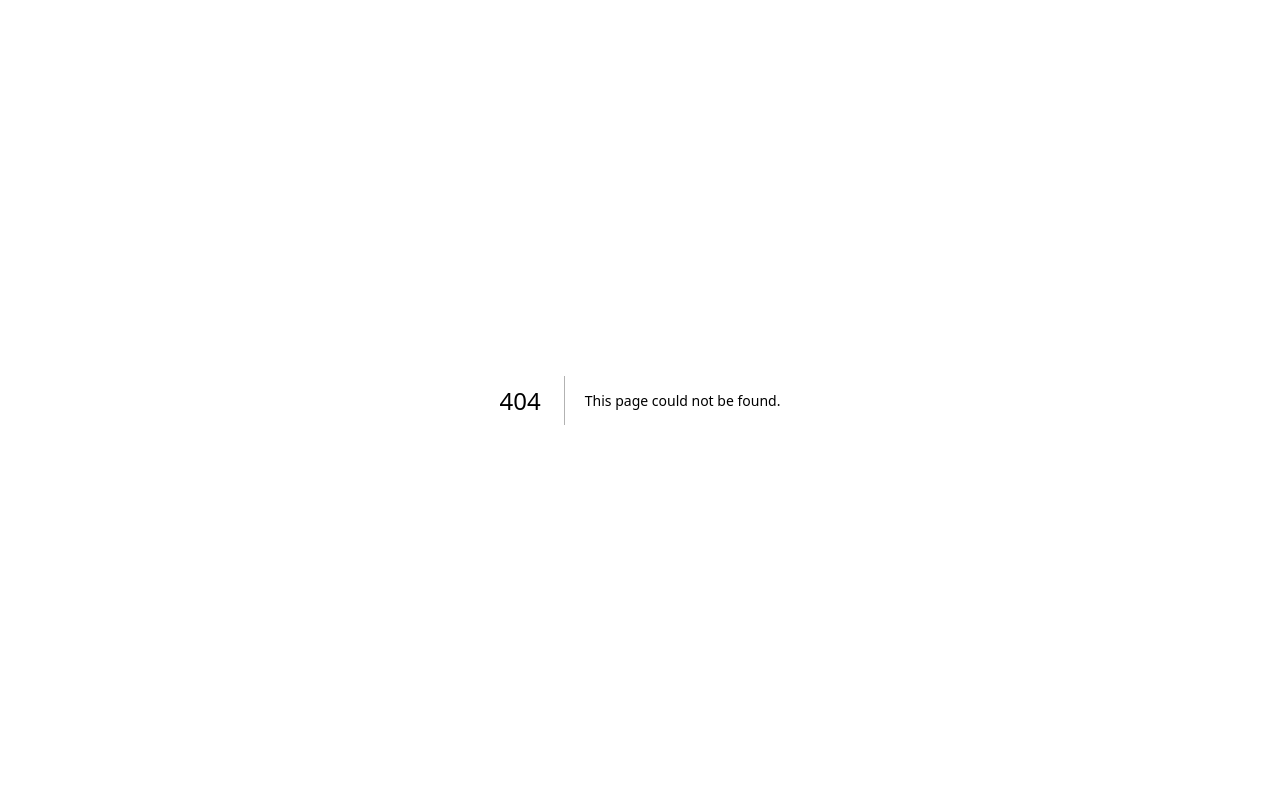
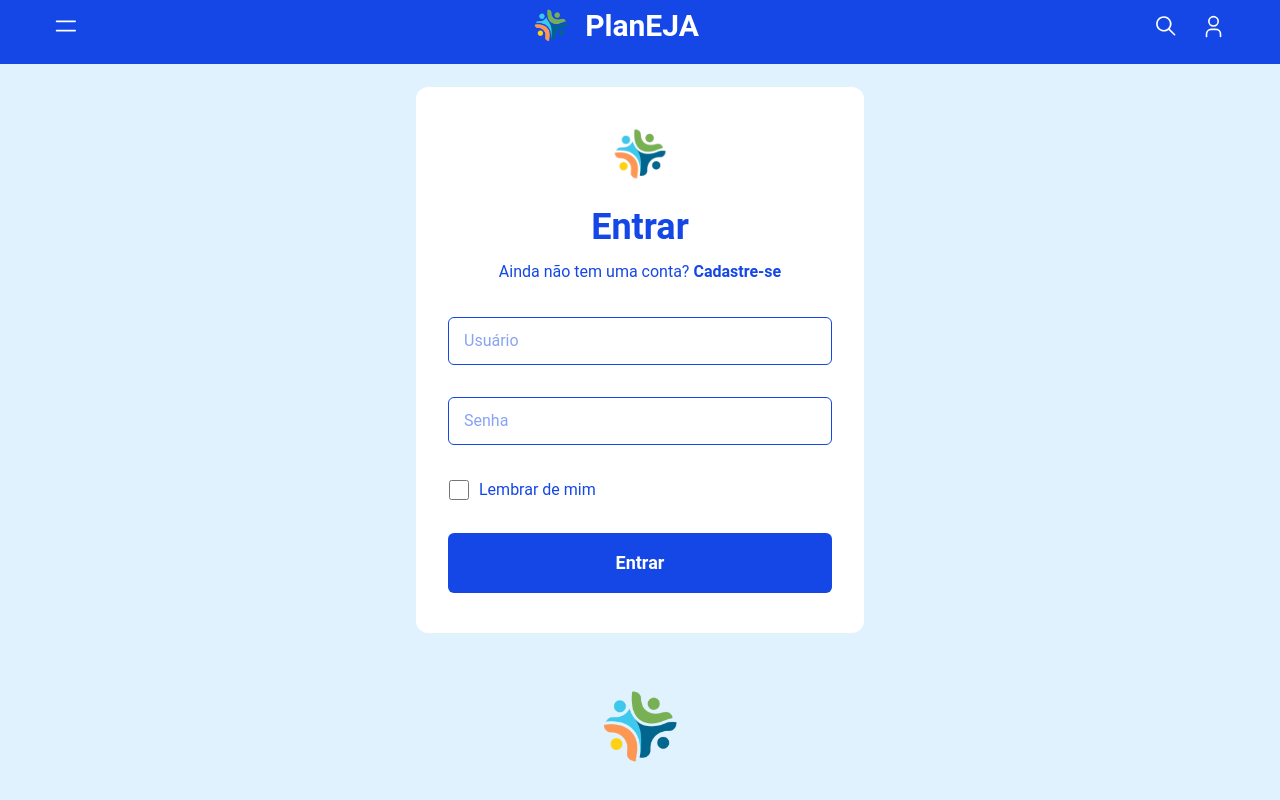
Before and after one commit to marinhotg/planeja, a Next.js app in the folder frontend/: page /login in a window 1280 px wide. Before the commit this address had no page. Built offline with nearby package versions, Linux system fonts and the light colour scheme.

Commit message:
add login page

```diff
--- /dev/null
+++ b/frontend/src/app/components/layout/Footer.tsx
@@ -0,0 +1,9 @@
+import Image from "next/image";
+
+export default function Footer() {
+  return (
+    <footer className="w-full py-8 bg-sky-100 flex justify-center items-center">
+      <Image src="/logo.png" alt="PlanEJA logo" width={80} height={29} />
+    </footer>
+  );
+}
--- a/frontend/src/app/components/layout/Header.tsx
+++ b/frontend/src/app/components/layout/Header.tsx
@@ -7,13 +7,16 @@ export default function Header() {
         <div className="flex justify-between items-center h-full">
           <Image src="/menu-icon.svg" alt="Menu" width={28} height={28} />
 
-          <div className="text-center text-white text-3xl font-bold font-inter">
+          <div className="flex items-center gap-4 text-center text-white text-3xl font-bold font-inter">
+            <Image src="/logo.png" alt="PlanEJA logo" width={36} height={36} />
             PlanEJA
           </div>
 
           <div className="flex gap-5">
             <Image src="/search-icon.svg" alt="Search" width={28} height={28} />
-            <Image src="/user-icon.svg" alt="User" width={28} height={28} />
+            <button>
+              <Image src="/user-icon.svg" alt="User" width={28} height={28} />
+            </button>
           </div>
         </div>
       </div>
--- a/frontend/src/app/components/ui/Button.tsx
+++ b/frontend/src/app/components/ui/Button.tsx
@@ -1,25 +1,16 @@
-interface ButtonProps {
+import React from 'react';
+
+interface ButtonProps extends React.ButtonHTMLAttributes<HTMLButtonElement> {
   children: React.ReactNode;
-  onClick?: () => void;
-  className?: string;
-  disabled?: boolean;
 }
 
-export default function Button({
-  children,
-  onClick,
-  className = "",
-  disabled = false,
-}: ButtonProps) {
+export default function Button({ children, className, ...props }: ButtonProps) {
   return (
     <button
-      onClick={onClick}
-      disabled={disabled}
-      className={`h-12 px-4 py-3 bg-blue-600 rounded-xl flex justify-center items-center gap-2 overflow-hidden transition-all duration-200 hover:bg-blue-700 active:scale-95 disabled:opacity-50 disabled:cursor-not-allowed disabled:hover:bg-blue-600 ${className}`}
+      className={`px-7 py-3 bg-blue-700 rounded-md inline-flex justify-center items-center gap-2 text-center text-white text-lg font-semibold leading-loose ${className || ''}`}
+      {...props}
     >
-      <span className="text-white text-base font-semibold font-inter">
-        {children}
-      </span>
+      {children}
     </button>
   );
 }
--- /dev/null
+++ b/frontend/src/app/components/ui/LoginForm.tsx
@@ -0,0 +1,51 @@
+import Image from "next/image";
+import Button from "./Button";
+
+export default function LoginForm() {
+  return (
+    <>
+      <div className="self-stretch flex flex-col justify-start items-center gap-8">
+        <div className="self-stretch flex flex-col justify-start items-center gap-6">
+          <div className="w-14 h-14 relative">
+            <Image src="/logo.png" alt="PlanEJA logo" width={56} height={56} />
+          </div>
+          <div className="self-stretch flex flex-col justify-start items-start gap-3">
+            <div className="self-stretch text-center justify-start text-blue-700 text-4xl font-semibold leading-10">Entrar</div>
+            <div className="self-stretch text-center justify-start">
+              <span className="text-blue-700 text-base font-normal leading-relaxed">Ainda não tem uma conta? </span>
+              <button className="text-blue-700 text-base font-semibold leading-relaxed">Cadastre-se</button>
+            </div>
+          </div>
+        </div>
+        <div className="self-stretch flex flex-col justify-start items-start gap-8">
+          <div className="self-stretch flex flex-col justify-start items-start gap-2">
+            <div className="self-stretch h-12 px-4 bg-white rounded-md outline outline-1 outline-offset-[-1px] outline-blue-700 inline-flex justify-start items-center gap-2 overflow-hidden">
+              <div className="flex-1 flex justify-start items-center gap-2">
+                <input type="text" placeholder="Usuário" className="flex-1 justify-start text-blue-700 text-base font-normal leading-relaxed bg-transparent focus:outline-none" />
+              </div>
+            </div>
+          </div>
+          <div className="self-stretch flex flex-col justify-start items-start gap-2">
+            <div className="self-stretch h-12 px-4 bg-white rounded-md outline outline-1 outline-offset-[-1px] outline-blue-700 inline-flex justify-start items-center gap-2 overflow-hidden">
+              <div className="flex-1 flex justify-start items-center gap-2">
+                <input type="password" placeholder="Senha" className="flex-1 justify-start text-blue-700 text-base font-normal leading-relaxed bg-transparent focus:outline-none" />
+              </div>
+              <button className="w-4 h-4 relative overflow-hidden">
+                <Image src="/user-icon.svg" alt="password icon" layout="fill" />
+              </button>
+            </div>
+          </div>
+          <div className="self-stretch h-6 relative">
+            <div className="left-[1px] top-0 absolute inline-flex justify-start items-center gap-2.5">
+              <input type="checkbox" className="w-5 h-5 rounded-[4px] text-blue-700 border-gray-300 focus:ring-blue-700" />
+              <label className="justify-start text-blue-700 text-base font-normal leading-relaxed">Lembrar de mim</label>
+            </div>
+          </div>
+        </div>
+        <Button className="w-full">
+          Entrar
+        </Button>
+      </div>
+    </>
+  );
+}
--- a/frontend/src/app/globals.css
+++ b/frontend/src/app/globals.css
@@ -1 +1,7 @@
 @import "tailwindcss";
+@import url('https://fonts.googleapis.com/css2?family=Roboto:wght@400;500;700&display=swap');
+
+body {
+  font-family: 'Roboto', sans-serif;
+  margin: 0;
+}
--- /dev/null
+++ b/frontend/src/app/login/page.tsx
@@ -0,0 +1,17 @@
+import Header from '../components/layout/Header';
+import Footer from '../components/layout/Footer';
+import LoginForm from '../components/ui/LoginForm';
+
+export default function LoginPage() {
+  return (
+    <div className="bg-sky-100 overflow-hidden flex flex-col min-h-screen">
+      <Header />
+      <main className="flex-grow flex items-center justify-center p-4">
+        <div className="w-full max-w-md px-8 py-10 bg-white rounded-xl flex flex-col justify-start items-center gap-10 overflow-hidden">
+          <LoginForm />
+        </div>
+      </main>
+      <Footer />
+    </div>
+  );
+}
--- /dev/null
+++ b/frontend/tailwind.config.js
@@ -0,0 +1,12 @@
+/** @type {import('tailwindcss').Config} */
+module.exports = {
+  content: [
+    "./src/app/**/*.{js,ts,jsx,tsx,mdx}",
+    "./src/pages/**/*.{js,ts,jsx,tsx,mdx}",
+    "./src/components/**/*.{js,ts,jsx,tsx,mdx}",
+  ],
+  theme: {
+    extend: {},
+  },
+  plugins: [require('@tailwindcss/forms')],
+};
```
Also changed, not shown: frontend/package.json (+7 -6 lines), frontend/public/logo.png (added), 1 other file (tests, documents, lock files or other folders).
